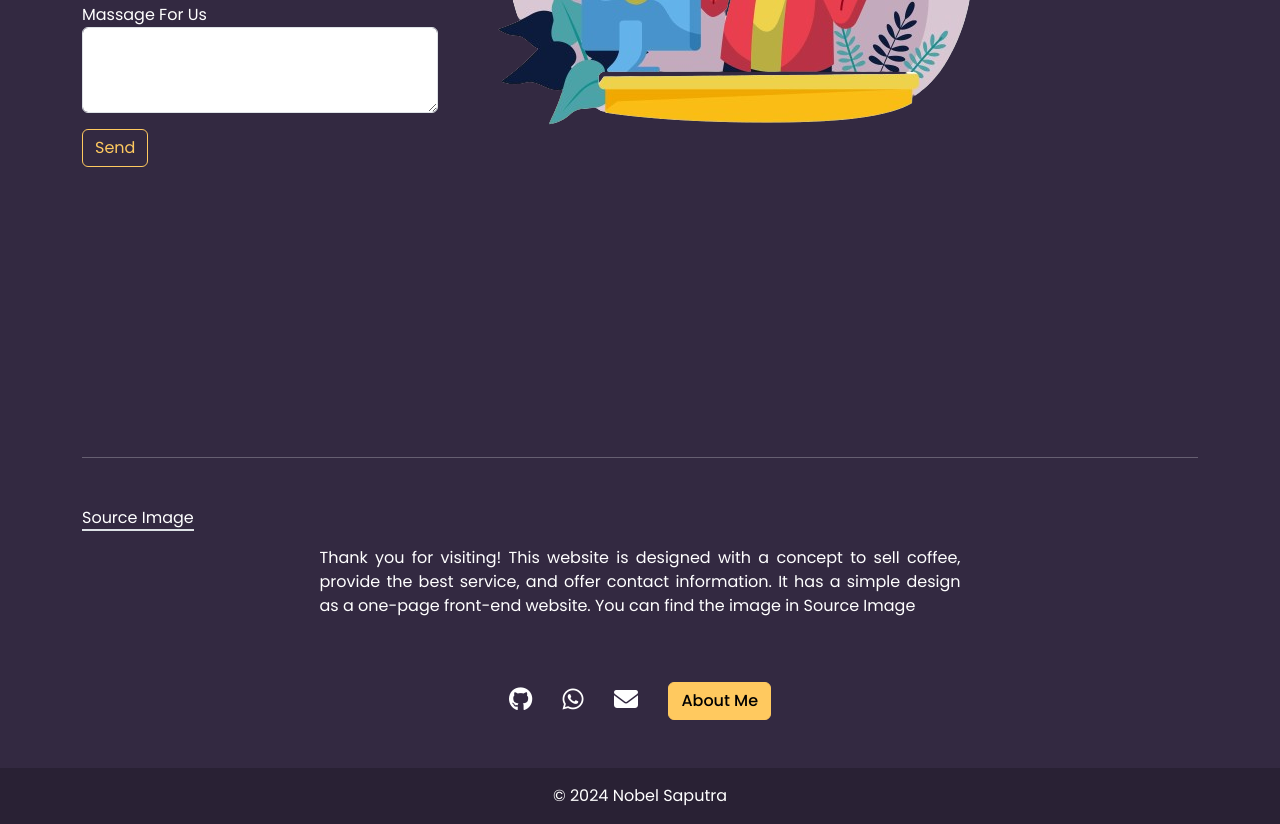
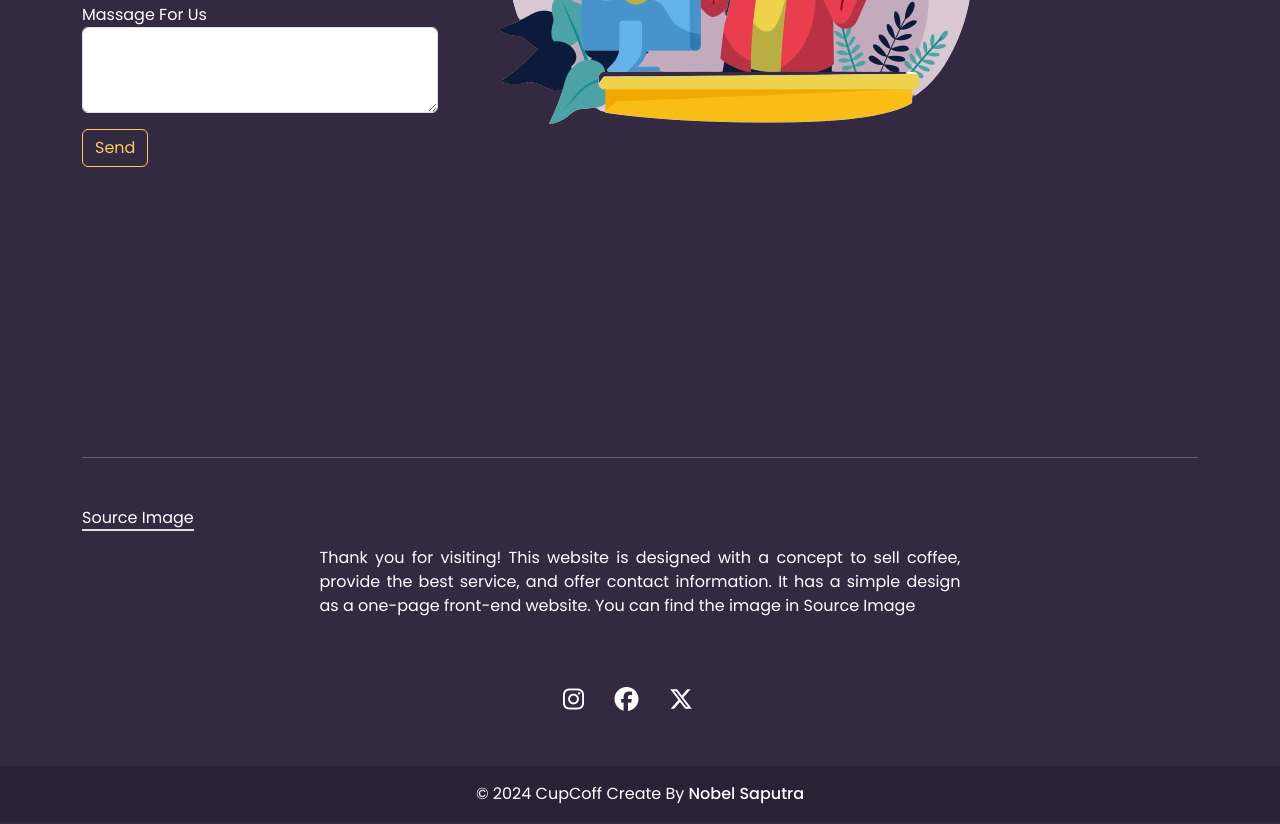
Before and after one commit to nobelsaputra/cupcoff, a plain HTML site: page index.html in a window 1280 px wide. Shown: the part 3307-4131 px from the top of the page. Drawn offline with nearby package versions, Linux system fonts and the light colour scheme; a web font is replaced by a local one.

Commit message:
Update index.html

```diff
--- a/index.html
+++ b/index.html
@@ -50,13 +50,6 @@
         </div>
       </nav>
     </section>
-
-    <!-- tombol scroll ke atas -->
-    <div class="khusus-lg">
-      <div class="d-flex justify-content-end fixed-bottom">
-        <a href="#navbar" class="m-5 fs-4 btn btn-light"><i class="fa-solid fa-arrow-up"></i></a>
-      </div>
-    </div>
 
     <!-- hero -->
     <section id="home">
@@ -236,17 +229,16 @@
           <!-- Section: Text -->
 
           <!-- Section: Social -->
-          <section class="text-center mb-5 fs-4 poppins-regular">
-            <a href="https://github.com/nobelsaputra" class="text-white me-4">
-              <i class="fab fa-github"></i>
+          <section class="text-center mb-5 fs-4 poppins-regular" style="z-index: 1">
+            <a href="" class="text-white me-4">
+              <i class="fab fa-instagram"></i>
             </a>
-            <a href="https://wa.wizard.id/f2a8d4" class="text-white me-4">
-              <i class="fab fa-whatsapp"></i>
+            <a href="" class="text-white me-4">
+              <i class="fab fa-facebook"></i>
             </a>
-            <a href="mailto:nobelsaputra10@gmail.com" class="text-white me-4">
-              <i class="fa-solid fa-envelope"></i>
+            <a href="" class="text-white me-4">
+              <i class="fa-brands fa-x-twitter"></i>
             </a>
-            <a href="" class="btn btn-light fw-medium">About Me</a>
           </section>
           <!-- Section: Social -->
         </div>
@@ -255,7 +247,7 @@
         <!-- Copyright -->
         <div class="text-center p-3 poppins-regular" style="background-color: rgba(0, 0, 0, 0.2)">
           © 2024
-          <a class="text-white" href="">Nobel Saputra</a>
+          <a class="text-white" href="">CupCoff Create By <a href="https://nobelsaputra.vercel.app/" class="text-decoration-none text-white fw-medium">Nobel Saputra</a></a>
         </div>
         <!-- Copyright -->
       </footer>
```
